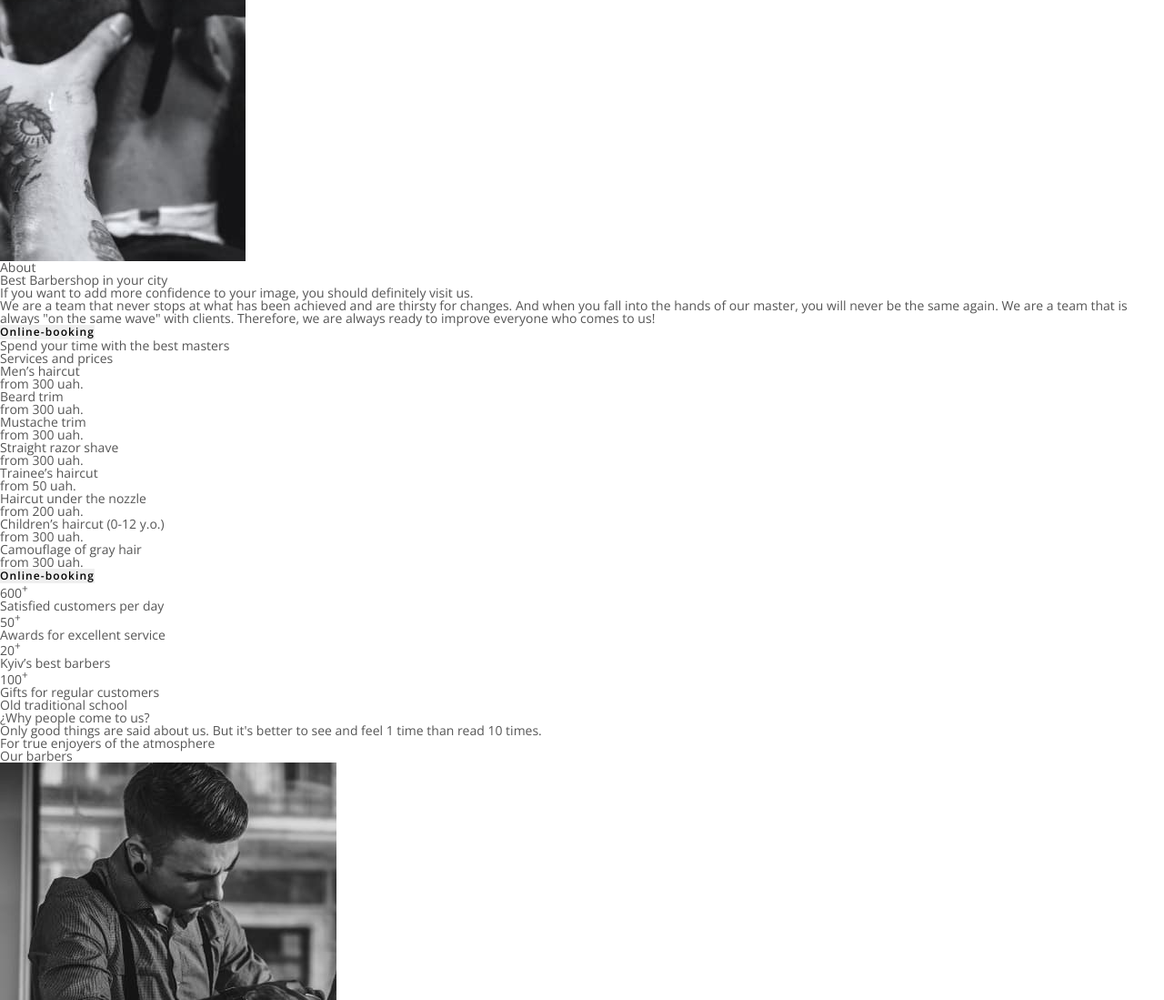
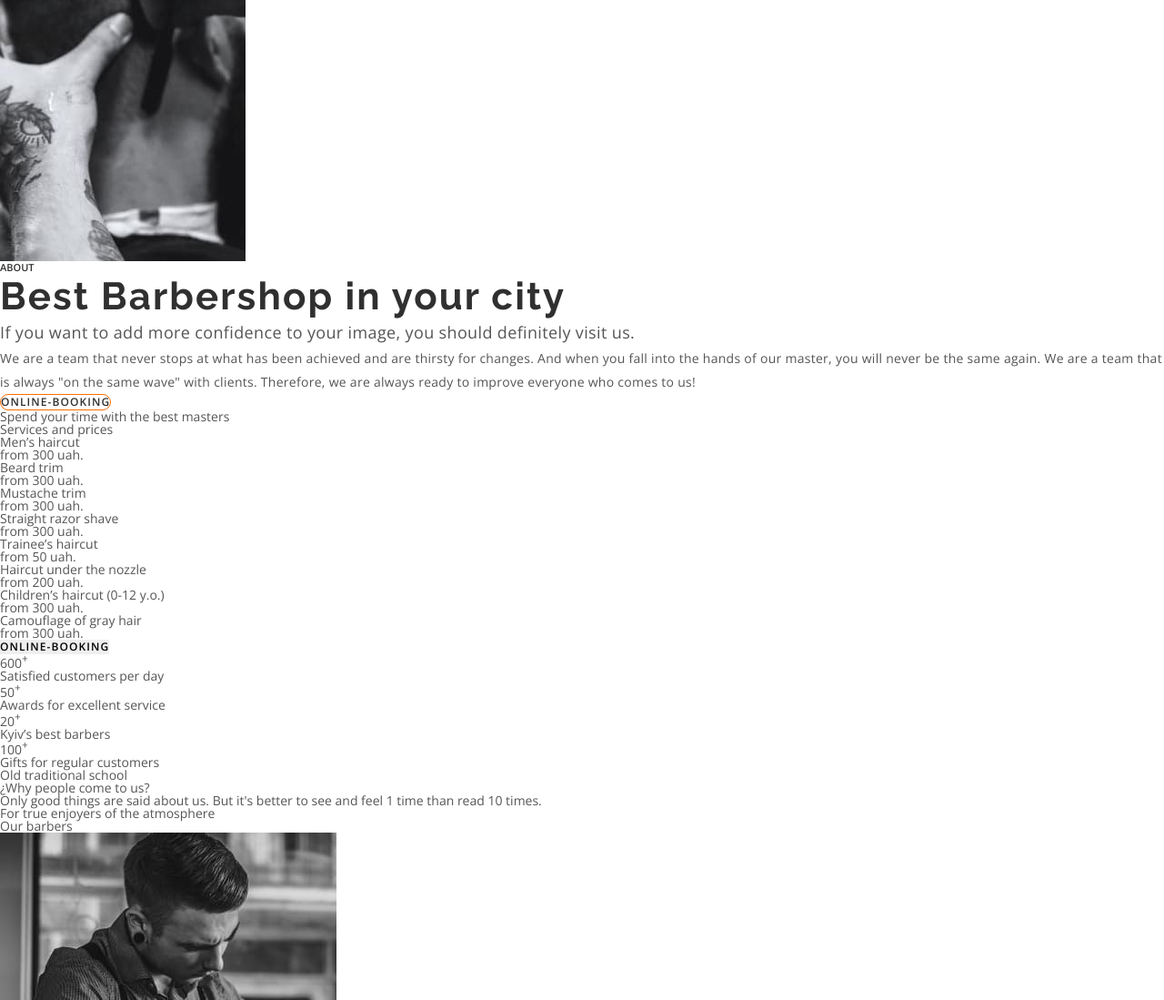
Before and after one commit to verado-batsu/barbershop-practice, a plain HTML site: page index.html in a window 1280 px wide. Shown: the part 902-2001 px from the top of the page at 91% size. Drawn offline with nearby package versions, Linux system fonts and the light colour scheme.

Commit message:
finished text styles in about section

```diff
--- a/css/styles.css
+++ b/css/styles.css
@@ -45,12 +45,20 @@ body {
 	color: var(--accent-color);
 }
 
+
+/* .................................BUTTON.............................. */
+.btn {
+	font-weight: 600;
+	font-size: 12px;
+	line-height: 1.33;
+	letter-spacing: 0.09em;
+	text-transform: uppercase;
+}
 .btn:hover,
 .btn:focus {
 	background-color: var(--accent-color);
 	color: var(--btn-light-theme-color);
 }
-
 .dark-btn {
 	background-color: var(--btn-dark-theme-color);
 	border: 1px solid var(--accent-color);
@@ -63,6 +71,7 @@ body {
 	border-radius: 25px;
 	color: var(--btn-dark-theme-color);
 }
+/* ...............................END BUTTON.............................. */
 
 /* .................................HEADER................................ */
 .header {
@@ -93,13 +102,6 @@ body {
 	line-height: 1.33;
 	letter-spacing: 0.1em;
 	color: var(--light-theme-text-color);
-}
-
-.btn {
-	font-weight: 600;
-	font-size: 12px;
-	line-height: 1.33;
-	letter-spacing: 0.09em;
 }
 /* .................................END HEADER................................ */
 
@@ -171,7 +173,46 @@ body {
 	font-size: 18px;
 	line-height: 1.66;
 	letter-spacing: 0.02em;
-
 	color: var(--secondary-text-color);
 }
+
+.content-about {}
+
+.about-list {}
+
+.about-item {}
+
+.about-img {}
+
+.about-reference {
+	font-weight: 600;
+	font-size: 11px;
+	line-height: 1.36;
+	text-transform: uppercase;
+	color: var(--tertiary-text-color);
+}
+
+.about-title {
+	font-family: 'Raleway', sans-serif;
+	font-weight: 700;
+	font-size: 42px;
+	line-height: 1.16;
+	letter-spacing: 0.05em;
+	color: var(--tertiary-text-color);
+}
+
+.about-explain {
+	font-size: 18px;
+	line-height: 1.66;
+	letter-spacing: 0.02em;
+	color: var(--primary-text-color);
+}
+
+.about-descrpt {
+	line-height: 1.85;
+	letter-spacing: 0.02em;
+	color: var(--primary-text-color);
+}
+
+
 /* ...............................END MAIN.............................. */
--- a/index.html
+++ b/index.html
@@ -75,7 +75,7 @@
 				clients.
 				Therefore, we are always ready to improve everyone who comes to us!
 			</p>
-			<button class="btn" type="button">Online-booking</button>
+			<button class="btn light-btn" type="button">Online-booking</button>
 		</section>
 
 		<!-- Services section -->
```
